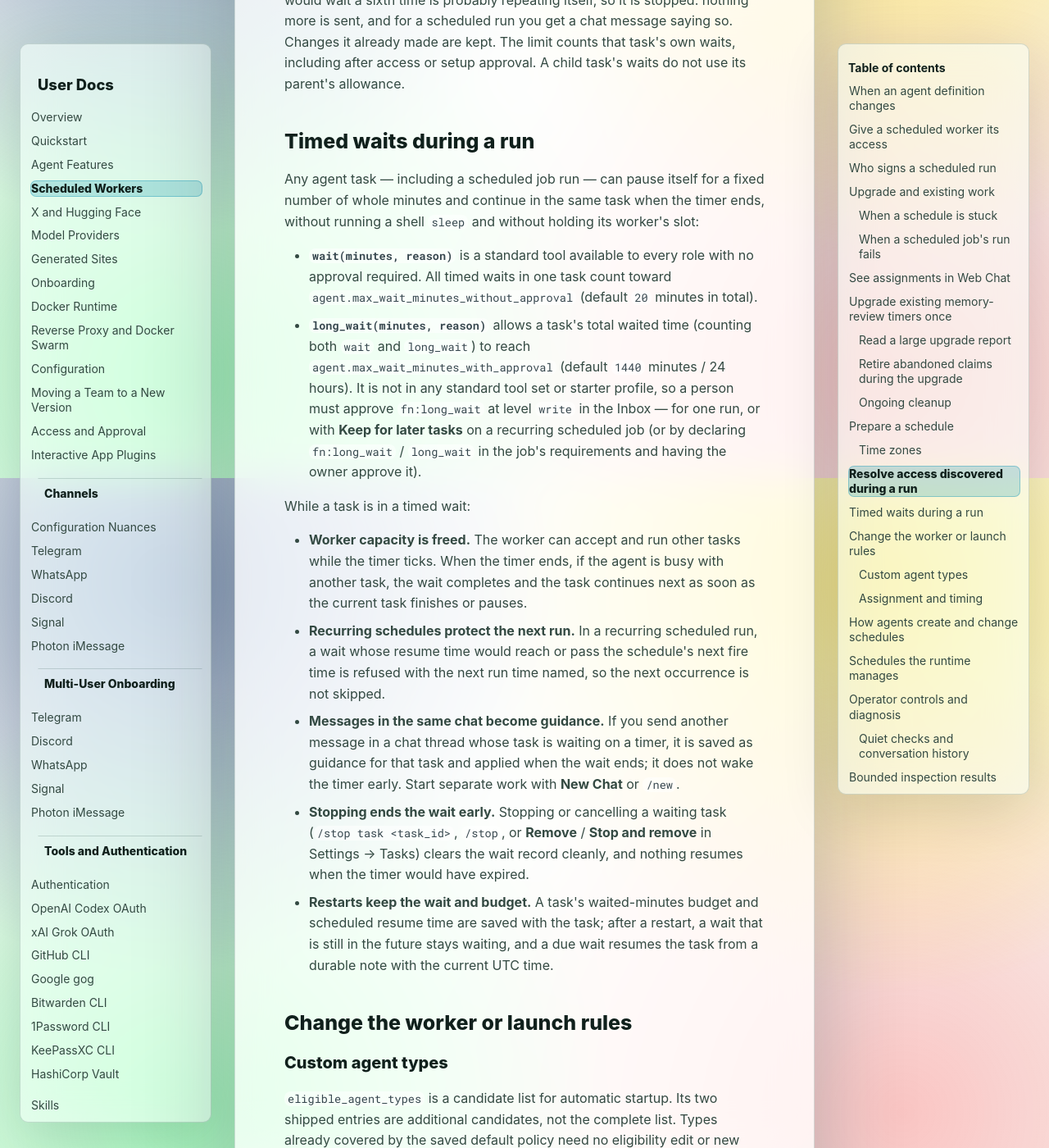
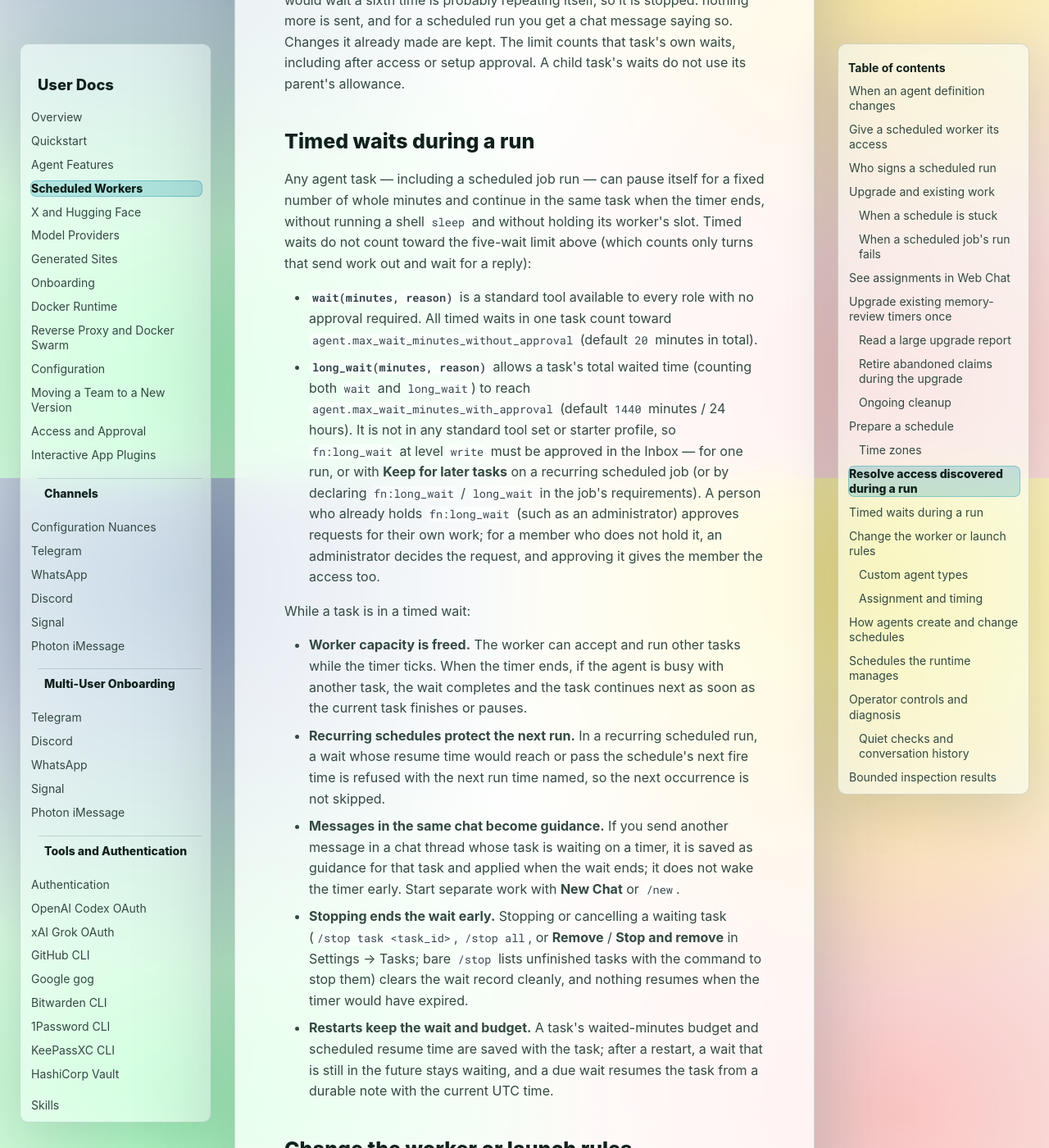
Before and after one commit to enzimo/universal-agents, an MkDocs documentation site: the page built from user_docs_source/scheduled-workers.md, in a window 1280 px wide and 1400 px high, scrolled down 15617 px. Shown: the whole window at 82% size. Built offline with MkDocs 1.6.1 and Material for MkDocs 9.7.7, drawn with Linux system fonts in a browser that asks for light colours.

Commit message:
Address cp7 review findings on auth-off prompt wording and timed-wait docs
Keep request_access out of the mode-agnostic Tool Discipline rule and wait/long_wait docstrings (C21), and align permissions.md, scheduled-workers.md, team_architect.md, and the access-and-approvals skill reference with one-step admin approval for non-admin members, /stop behavior, and the five-wait limit (C22). Add regression tests for both in tests/test_timed_wait_access.py.

[skip ci]

Co-Authored-By: Claude Opus 5.5 <noreply@anthropic.com>

```diff
--- a/user_docs_source/scheduled-workers.md
+++ b/user_docs_source/scheduled-workers.md
@@ -614,7 +614,9 @@ approval. A child task's waits do not use its parent's allowance.
 
 Any agent task — including a scheduled job run — can pause itself for a fixed
 number of whole minutes and continue in the same task when the timer ends,
-without running a shell `sleep` and without holding its worker's slot:
+without running a shell `sleep` and without holding its worker's slot. Timed
+waits do not count toward the five-wait limit above (which counts only turns
+that send work out and wait for a reply):
 
 - **`wait(minutes, reason)`** is a standard tool available to every role with
   no approval required. All timed waits in one task count toward
@@ -622,10 +624,13 @@ without running a shell `sleep` and without holding its worker's slot:
 - **`long_wait(minutes, reason)`** allows a task's total waited time (counting
   both `wait` and `long_wait`) to reach `agent.max_wait_minutes_with_approval`
   (default `1440` minutes / 24 hours). It is not in any standard tool set or
-  starter profile, so a person must approve `fn:long_wait` at level `write` in
-  the Inbox — for one run, or with **Keep for later tasks** on a recurring
+  starter profile, so `fn:long_wait` at level `write` must be approved in the
+  Inbox — for one run, or with **Keep for later tasks** on a recurring
   scheduled job (or by declaring `fn:long_wait` / `long_wait` in the job's
-  requirements and having the owner approve it).
+  requirements). A person who already holds `fn:long_wait` (such as an
+  administrator) approves requests for their own work; for a member who does
+  not hold it, an administrator decides the request, and approving it gives the
+  member the access too.
 
 While a task is in a timed wait:
 
@@ -641,9 +646,10 @@ While a task is in a timed wait:
   that task and applied when the wait ends; it does not wake the timer early.
   Start separate work with **New Chat** or `/new`.
 - **Stopping ends the wait early.** Stopping or cancelling a waiting task
-  (`/stop task <task_id>`, `/stop`, or **Remove** / **Stop and remove** in
-  Settings → Tasks) clears the wait record cleanly, and nothing resumes when
-  the timer would have expired.
+  (`/stop task <task_id>`, `/stop all`, or **Remove** / **Stop and remove** in
+  Settings → Tasks; bare `/stop` lists unfinished tasks with the command to
+  stop them) clears the wait record cleanly, and nothing resumes when the timer
+  would have expired.
 - **Restarts keep the wait and budget.** A task's waited-minutes budget and
   scheduled resume time are saved with the task; after a restart, a wait that
   is still in the future stays waiting, and a due wait resumes the task from a
```
Also changed, not shown: custom_agents/skill_templates/runtime-operations-workflows/references/access-and-approvals.md (+4 -3 lines), ua_definitions/agent_definitions/prompts/team_architect.md (+1 -1 lines), user_docs_source/permissions.md (+5 -3 lines), 3 other files.
